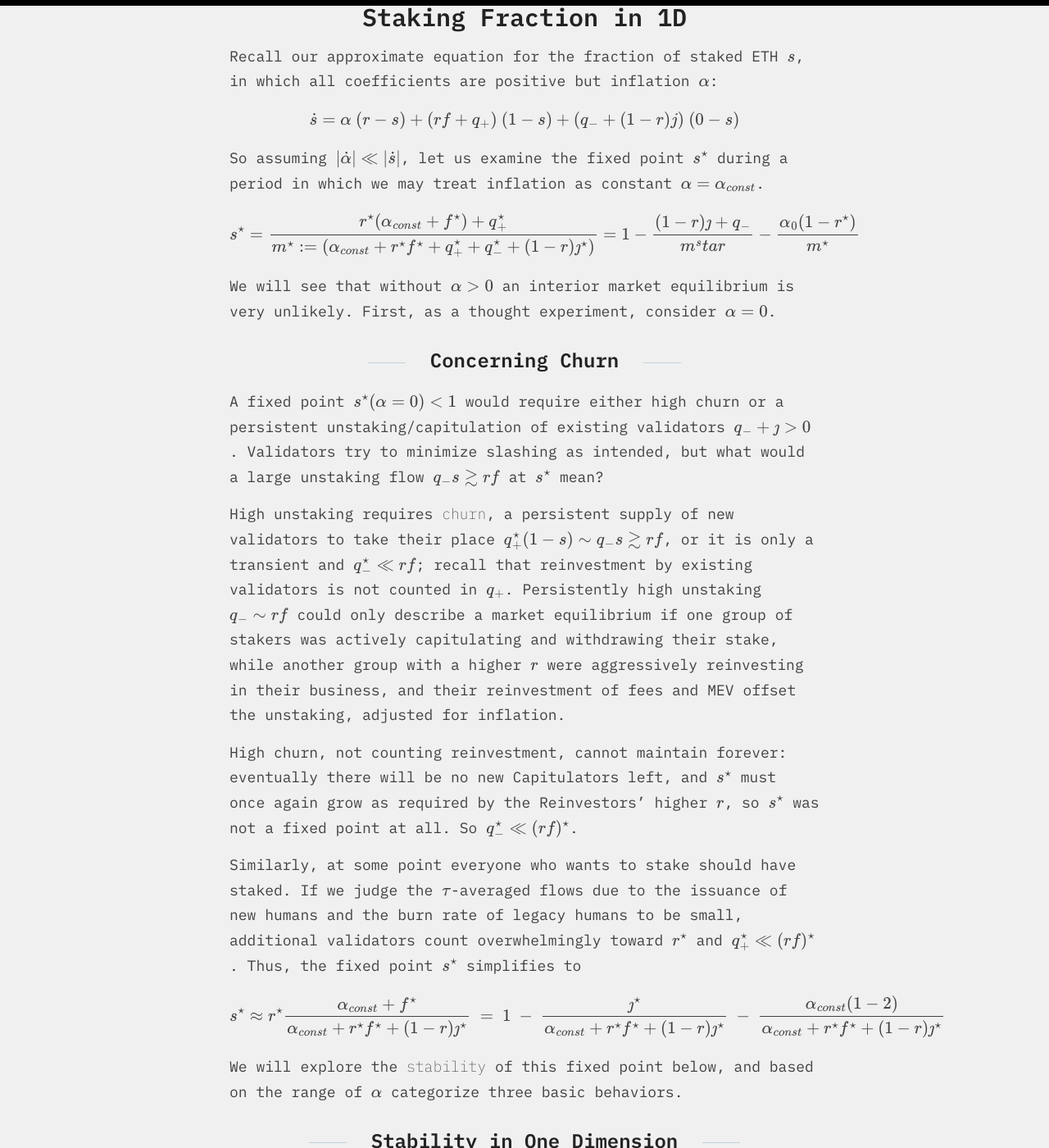
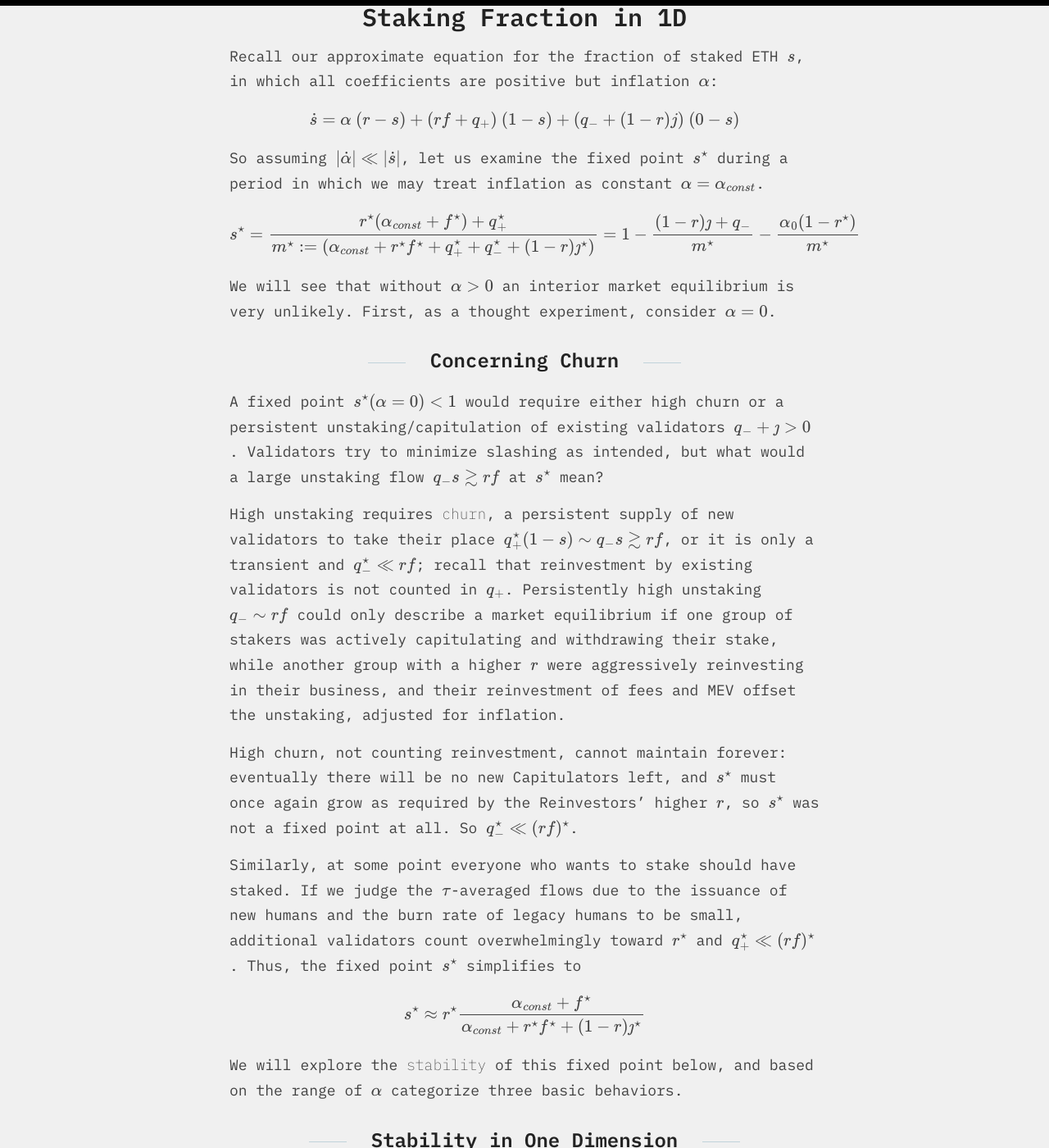
Before and after one commit to eric-downes/20sq-blog, a Jekyll site: the page built from _posts/2025-01-15-issuance-dynamics.md, in a window 1280 px wide and 1400 px high, scrolled down 16971 px. Shown: the whole window at 82% size. Built offline with Jekyll 4.4.1, drawn with Linux system fonts in a browser that asks for light colours; some web fonts are replaced.

Commit message:
fixed latex err

```diff
--- a/_posts/2025-01-15-issuance-dynamics.md
+++ b/_posts/2025-01-15-issuance-dynamics.md
@@ -584,7 +584,7 @@ s^\star =
 }{
    m^\star := (\alpha_{const} + r^\star f^\star + q_+^\star + q_-^\star + (1-r)\jmath^\star)
 }
-= 1 - \frac{(1-r)\jmath+q_-}{m^star} - \frac{\alpha_0(1-r^\star)}{m^\star}
+= 1 - \frac{(1-r)\jmath+q_-}{m^\star} - \frac{\alpha_0(1-r^\star)}{m^\star}
 $$
 
 We will see that without $$\alpha>0$$ an interior market equilibrium is
@@ -622,10 +622,6 @@ simplifies to
 
 $$\displaystyle
 s^\star \approx r^\star \frac{\alpha_{const} + f^\star}{
-    \alpha_{const} + r^\star f^\star + (1-r)\jmath^\star} \ =\  1\ -\
-\frac{\jmath^\star}{
-    \alpha_{const} + r^\star f^\star + (1-r)\jmath^\star}\ -\
-\frac{\alpha_{const}(1-2)}{
     \alpha_{const} + r^\star f^\star + (1-r)\jmath^\star}
 $$
 
```
